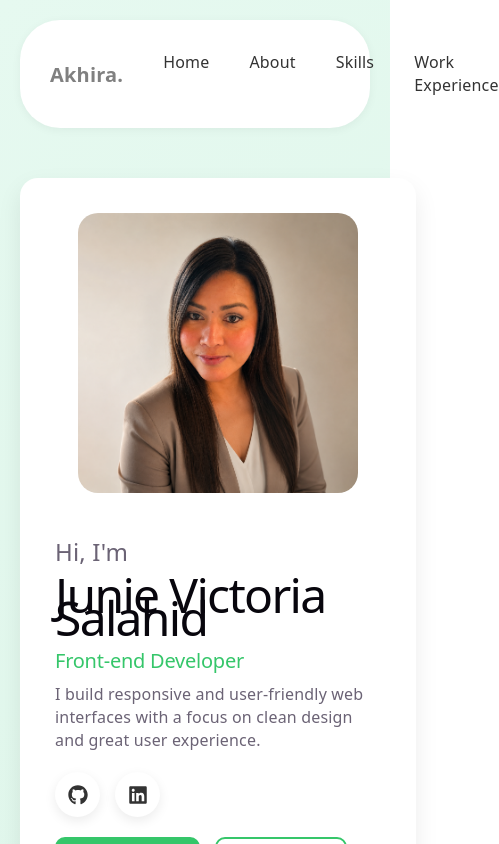
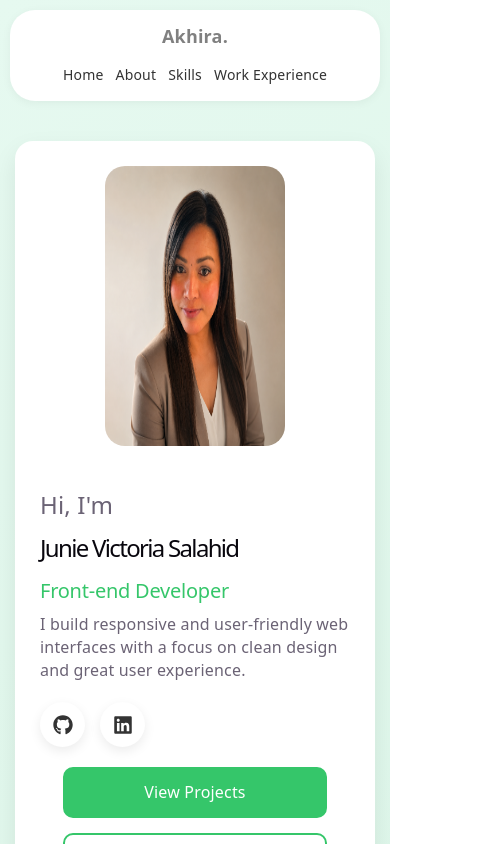
Before and after one commit to akhiravictoriasalahid-web/my-portfolio, a React (Vite) app: page / in a window 390 px wide. Shown: the top 844 px of the page, 499 px wide, since content can reach past the window. Built offline with nearby package versions, Linux system fonts and the light colour scheme.

Commit message:
Add responsive navbar for mobile devices

```diff
--- a/src/Components/Navbar.css
+++ b/src/Components/Navbar.css
@@ -41,3 +41,29 @@ nav a {
 nav a:hover {
     color: #4f46e5;
 }
+
+/* === MEDIA QUERY === */
+@media (max-width: 480px) {
+    .navbar {
+        margin: 10px;
+        border-radius: 25px;
+    }
+    .nav-content {
+        flex-direction: column;
+        gap: 15px;
+        padding: 15px;
+    }
+    nav ul {
+        flex-wrap: wrap;
+        justify-content: center;
+        gap: 12px;
+        padding: 0;
+        margin: 0;
+    }
+    nav a {
+        font-size: 14px;
+    }
+    .logo {
+        font-size: 18px;
+    }
+}
--- a/src/index.css
+++ b/src/index.css
@@ -445,7 +445,59 @@ section {
 
 /* === MEDIA QUERY === */
 @media (max-width: 768px) {
+  main {
+    padding: 0 15px;
+  }
+  .section-card {
+    padding: 25px;
+  }
+  .hero-image img {
+    width: 220px;
+  }
+  .hero-content h1 {
+    font-size: 32px;
+  }
+  .hero-buttons {
+    flex-direction: column;
+    align-items: center;
+  }
+  .hero-buttons a {
+    width: 220px;
+    text-align: center;
+  }
+  #about {
+    flex-direction: column;
+    gap: 25px;
+  }
   .project-grid {
     grid-template-columns: 1fr;
   }
+  .controls input {
+    width: 100%;
+    max-width: 300px;
+  }
+  .skills-grid {
+    gap: 30px;
+  }
 }
+
+@media (max-width: 480px) {
+  h1 {
+    font-size: 24px;
+  }
+  h2 {
+    font-size: 20px;
+  }
+  .hero-image img {
+    width: 180px;
+  }
+  .hero-content h1 {
+    font-size: 24px;
+  }
+  .card {
+    padding: 15px;
+  }
+  .card-img {
+    height: auto;
+  }
+}
```
